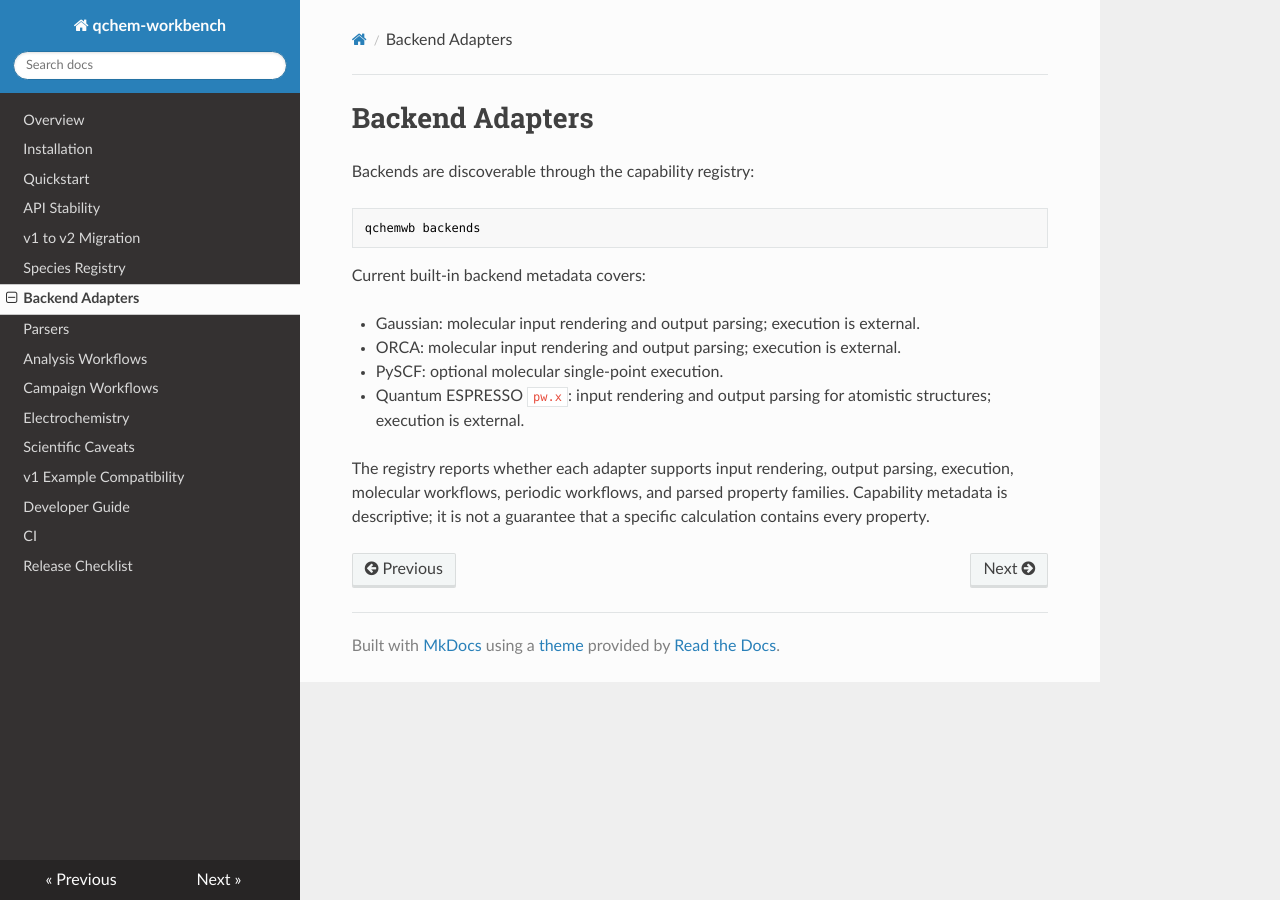
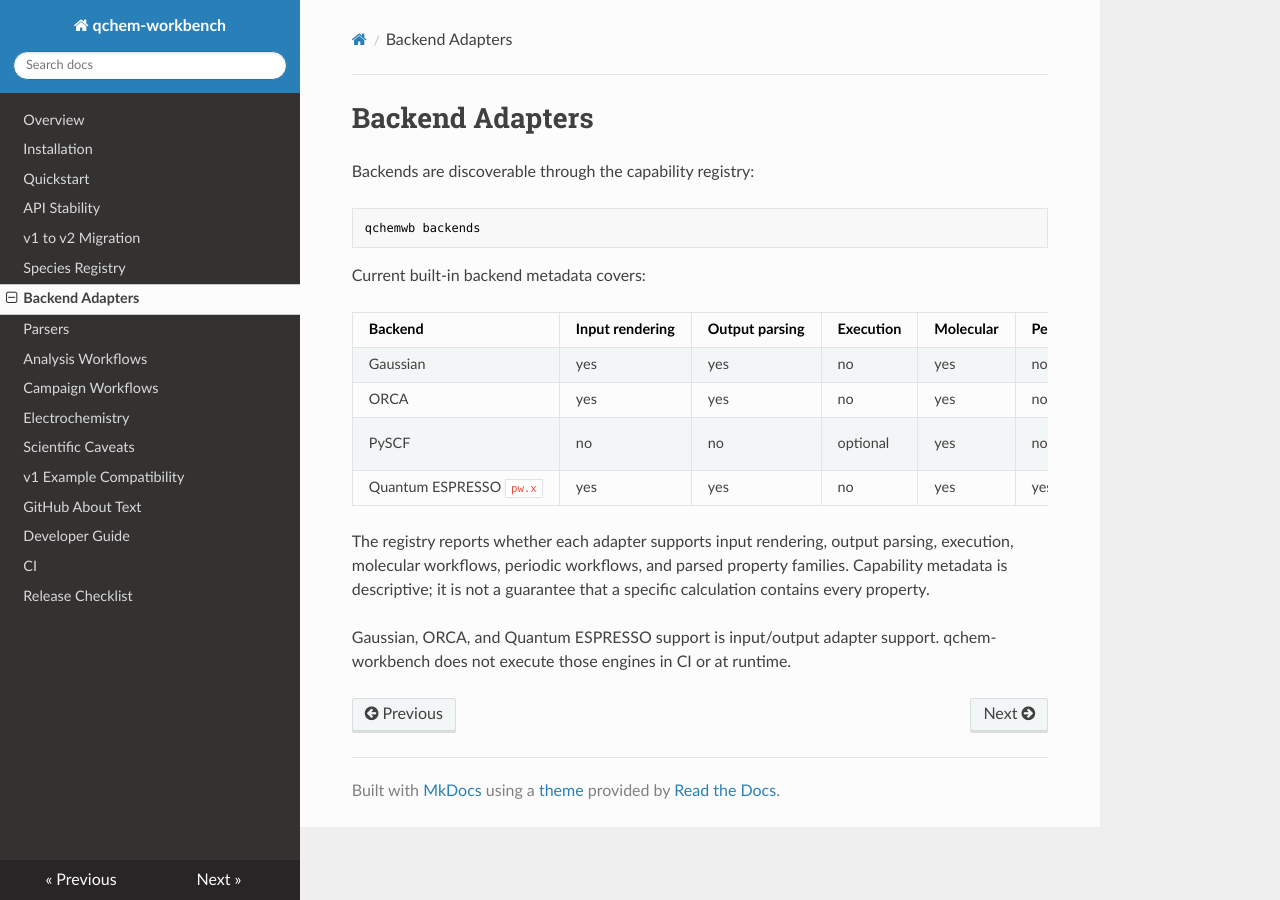
Before and after one commit to angzeli/qchem_workbench, an MkDocs documentation site: the page built from docs/backend_adapters.md, in a window 1280 px wide. Built offline with MkDocs 1.6.1, drawn with Linux system fonts in a browser that asks for light colours; nearby versions of some CDN libraries.

```diff
--- a/docs/backend_adapters.md
+++ b/docs/backend_adapters.md
@@ -8,13 +8,17 @@ qchemwb backends
 
 Current built-in backend metadata covers:
 
-- Gaussian: molecular input rendering and output parsing; execution is external.
-- ORCA: molecular input rendering and output parsing; execution is external.
-- PySCF: optional molecular single-point execution.
-- Quantum ESPRESSO `pw.x`: input rendering and output parsing for atomistic
-  structures; execution is external.
+| Backend | Input rendering | Output parsing | Execution | Molecular | Periodic | Boundary |
+| --- | --- | --- | --- | --- | --- | --- |
+| Gaussian | yes | yes | no | yes | no | External Gaussian installation is not bundled or invoked. |
+| ORCA | yes | yes | no | yes | no | External ORCA installation is not bundled or invoked. |
+| PySCF | no | no | optional | yes | no | Requires the optional `pyscf` extra and supports narrow molecular single points. |
+| Quantum ESPRESSO `pw.x` | yes | yes | no | yes | yes | External QE installation and pseudopotentials are user-provided. |
 
 The registry reports whether each adapter supports input rendering, output
 parsing, execution, molecular workflows, periodic workflows, and parsed property
 families. Capability metadata is descriptive; it is not a guarantee that a
 specific calculation contains every property.
+
+Gaussian, ORCA, and Quantum ESPRESSO support is input/output adapter support.
+qchem-workbench does not execute those engines in CI or at runtime.
--- a/mkdocs.yml
+++ b/mkdocs.yml
@@ -15,6 +15,7 @@ nav:
   - Electrochemistry: electrochemistry.md
   - Scientific Caveats: scientific_caveats.md
   - v1 Example Compatibility: v1_examples.md
+  - GitHub About Text: github_about.md
   - Developer Guide: developer_guide.md
   - CI: ci.md
   - Release Checklist: release_checklist.md
```
Also changed, not shown: README.md (+19 -2 lines), docs/analysis_workflows.md (+2 -0 lines), docs/github_about.md (added, +21 -0 lines), docs/installation.md (+6 -0 lines).
